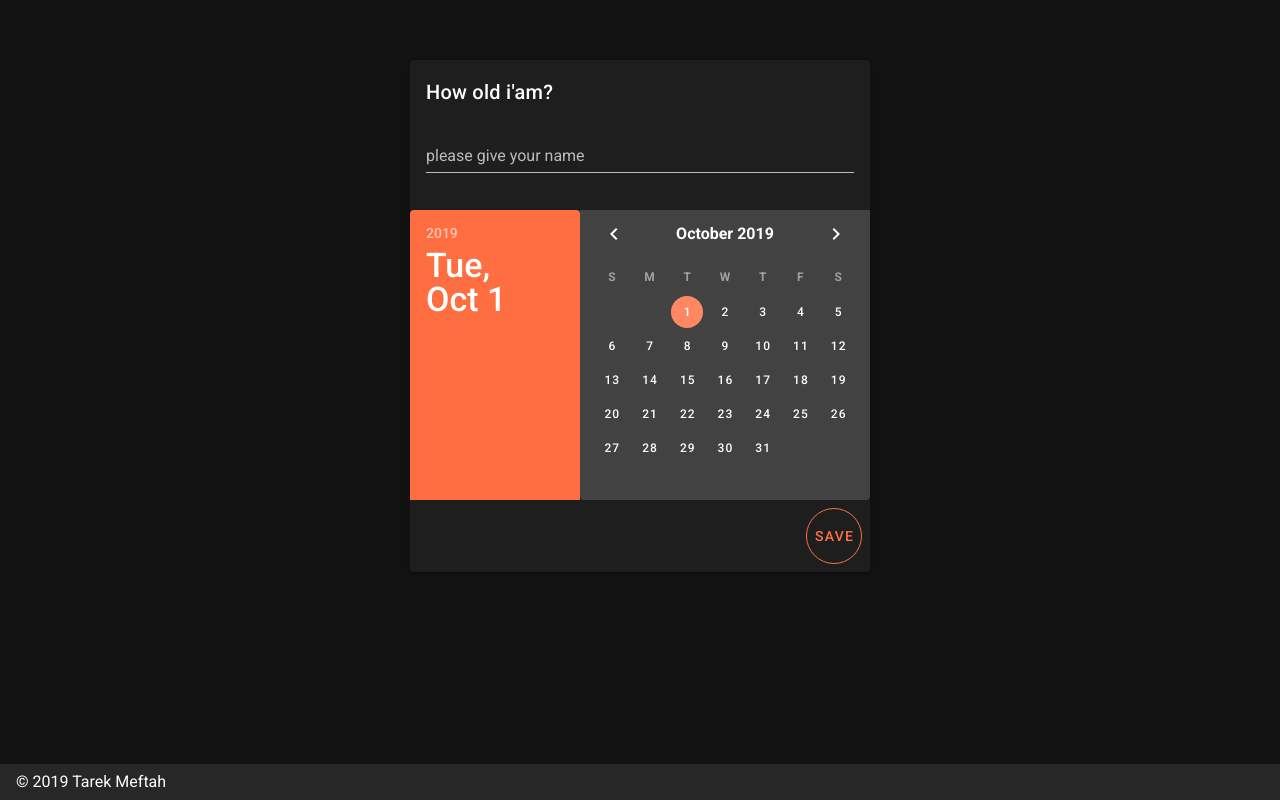
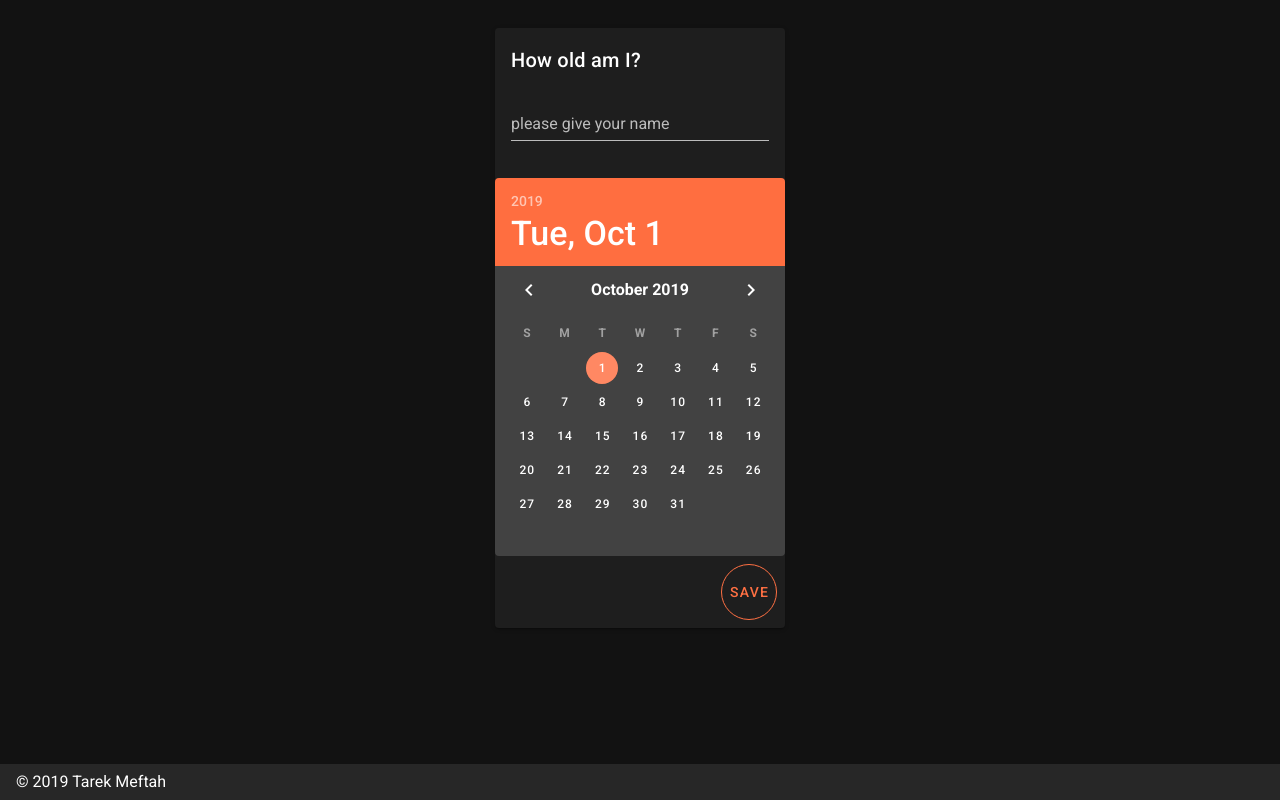
Before and after one commit to tmeftah/age-calculator-nuxt, a Nuxt app: page / in a window 1280 px wide. Built offline with nearby package versions, Linux system fonts and the light colour scheme.

Commit message:
remove landscape

```diff
--- a/pages/index.vue
+++ b/pages/index.vue
@@ -1,14 +1,14 @@
 <template>
   <v-layout column justify-center align-center>
-    <v-card class="mx-auto mt-12">
-      <v-card-title>How old i'am?</v-card-title>
+    <v-card class="mx-auto mt-4">
+      <v-card-title>How old am I?</v-card-title>
       <v-card-text>
         <v-text-field label="please give your name" />
       </v-card-text>
       <v-date-picker
         v-model="picker"
         color="deep-orange accent-2"
-        :landscape="true"
+
         :type="'date'"
       />
       <v-card-actions>
```
